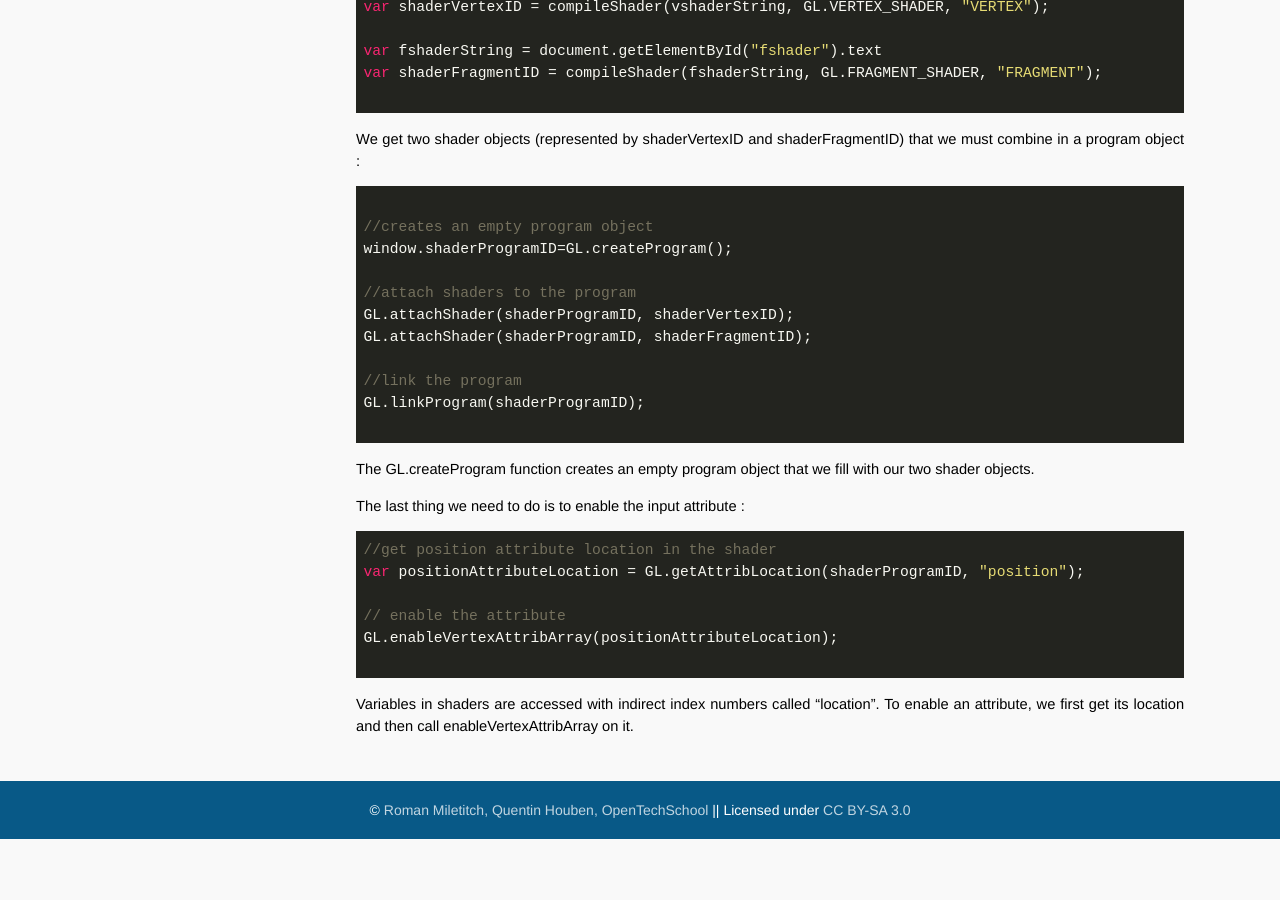
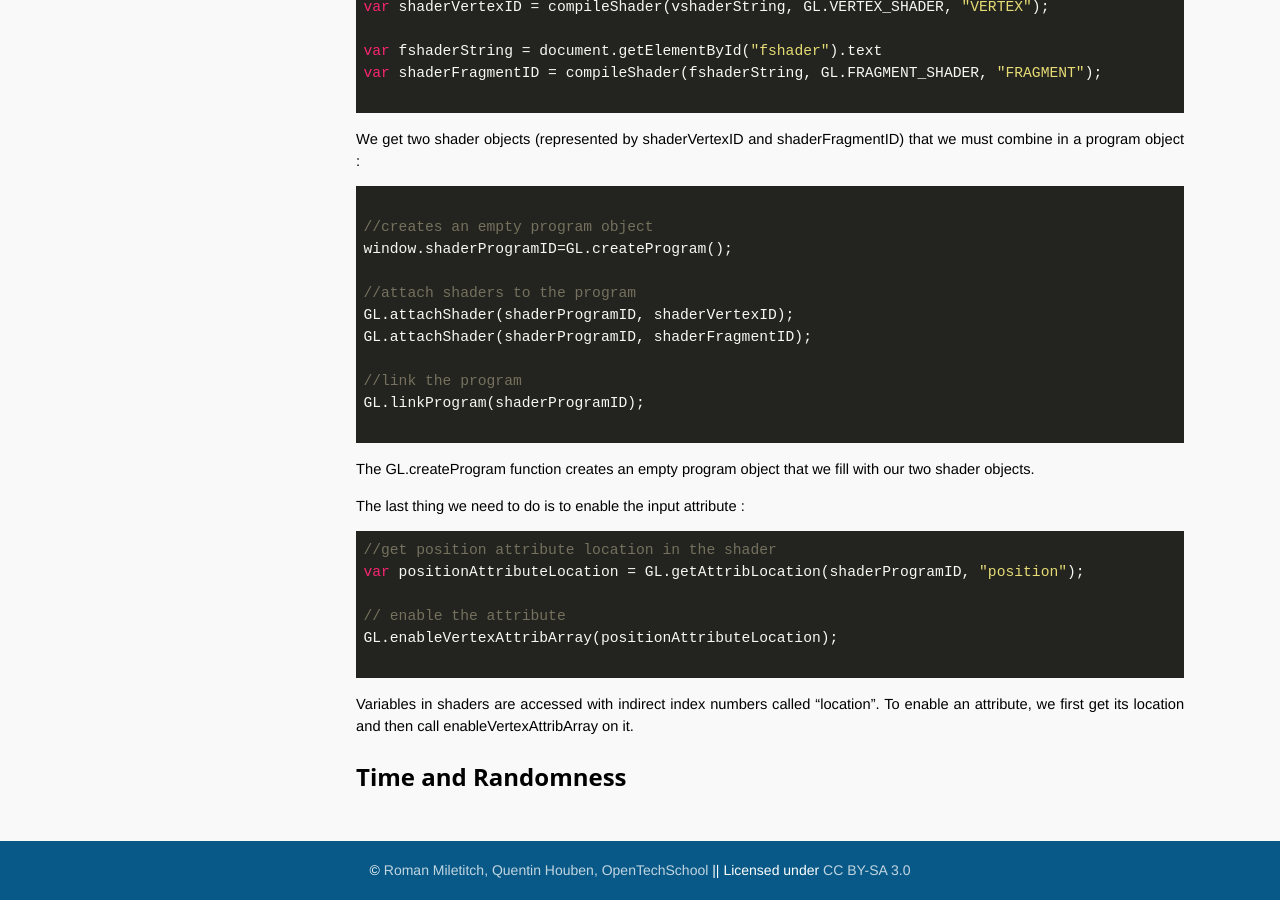
Before and after one commit to OpenTechSchool-Brussels/intro-to-webGL-and-shaders, a Jekyll site: the page built from log2_intro_shaders.md, in a window 1280 px wide and 900 px high, scrolled down 3432 px. Built offline with Jekyll 4.4.1, drawn with Linux system fonts in a browser that asks for light colours; before the commit the page ends 4271 px from its top, so only the background shows below that.

Commit message:
Update log2_intro_shaders.md

```diff
--- a/log2_intro_shaders.md
+++ b/log2_intro_shaders.md
@@ -171,3 +171,5 @@ GL.enableVertexAttribArray(positionAttributeLocation);
 ~~~
 
 Variables in shaders are accessed with indirect index numbers called "location". To enable an attribute, we first get its location and then call enableVertexAttribArray on it.
+
+## Time and Randomness
```
